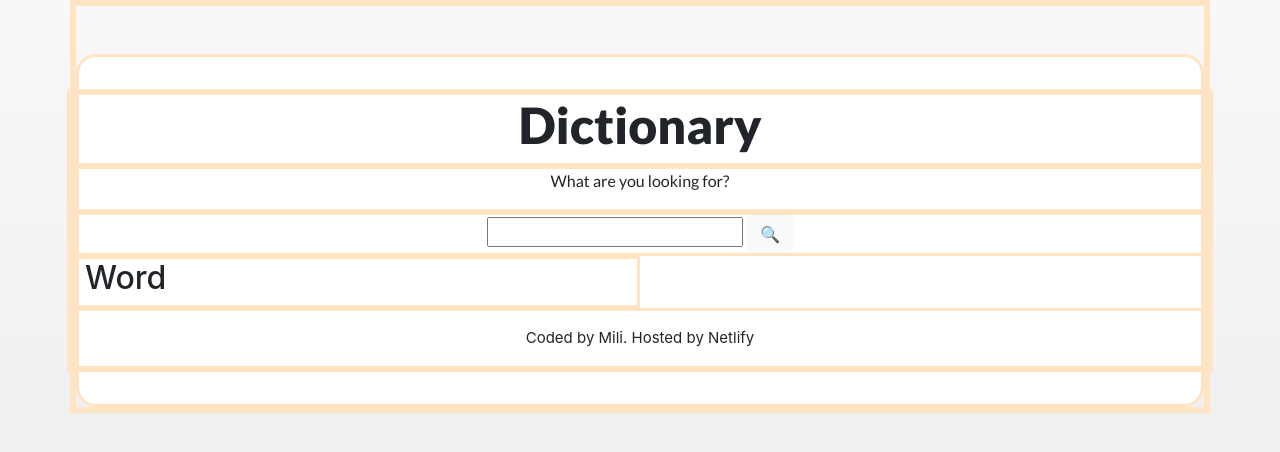
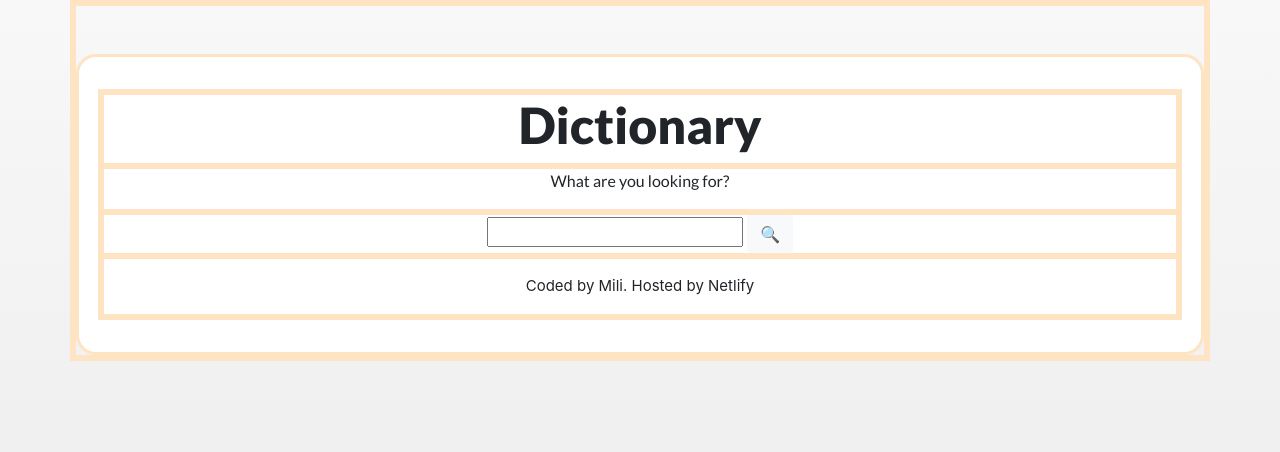
Before and after one commit to milicodes/dictionary-react-app, a React (Create React App) app: page / in a window 1280 px wide. Shown: the top 452 px of the page. Built offline with nearby package versions, Linux system fonts and the light colour scheme.

Commit message:
Created components for results and definitions

```diff
--- a/package.json
+++ b/package.json
@@ -8,6 +8,7 @@
     "@testing-library/user-event": "^13.5.0",
     "axios": "^0.25.0",
     "bootstrap": "^5.1.3",
+    "cors": "^2.8.5",
     "react": "^17.0.2",
     "react-dom": "^17.0.2",
     "react-scripts": "5.0.0",
--- /dev/null
+++ b/src/Meaning.js
@@ -0,0 +1,18 @@
+import React from "react";
+
+export default function Meaning(promps) {
+  return (
+    <div className="Meaning">
+      <h3 className="meanings-type">{promps.meaning.partOfSpeech}</h3>
+      {promps.meaning.definitions.map(function (definition, index) {
+        return (
+          <div key={index}>
+            <p className="definition">{definition.definition}</p>
+            <br />
+            <em className="example">{definition.example}</em>
+          </div>
+        );
+      })}
+    </div>
+  );
+}
--- a/src/Results.js
+++ b/src/Results.js
@@ -1,11 +1,28 @@
 import React from "react";
+import Meaning from "./Meaning";
 
 export default function Results(promps) {
-    return (<div className="container Results">
+  if (promps.results) {
+    return (
+      <div className="container Results">
         <div className="row">
-            <div className="col-6 bor">
-                <h2 className="definition">Word</h2>
-            </div>
+          <div className="col-6 bor">
+            <h2 className="definition">{promps.results.word}</h2>
+          </div>
+          <div className="col-6 bor"></div>
+          <div className="col-6 bor">
+            {promps.results.meanings.map(function (meaning, index) {
+              return (
+                <div key={index}>
+                  <Meaning meaning={meaning} />
+                </div>
+              );
+            })}
+          </div>
         </div>
-    </div>)
+      </div>
+    );
+  } else {
+    return null;
+  }
 }
--- a/src/Search.js
+++ b/src/Search.js
@@ -5,7 +5,7 @@ import Results from "./Results";
 
 export default function Search() {
   let [keyword, setKeyword] = useState("");
-  let[results, setResults] = useState({});
+  let[results, setResults] = useState(null);
 
   function handleResponseApi(response) {
     setResults(response.data[0]);
```
Also changed, not shown: src/Meaning.css (added), src/index.js (line endings or trailing spaces), 1 other file (tests, documents, lock files or other folders).
